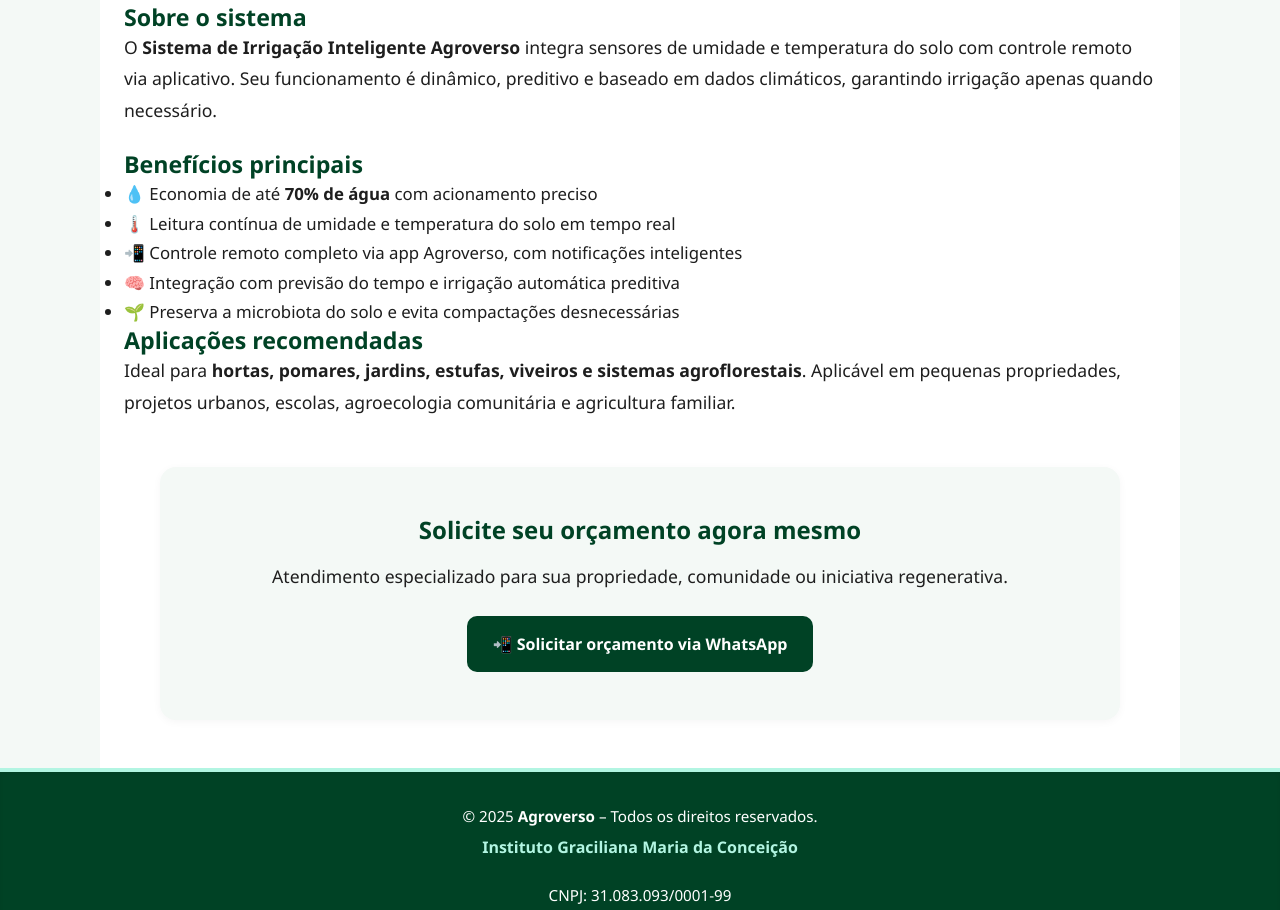
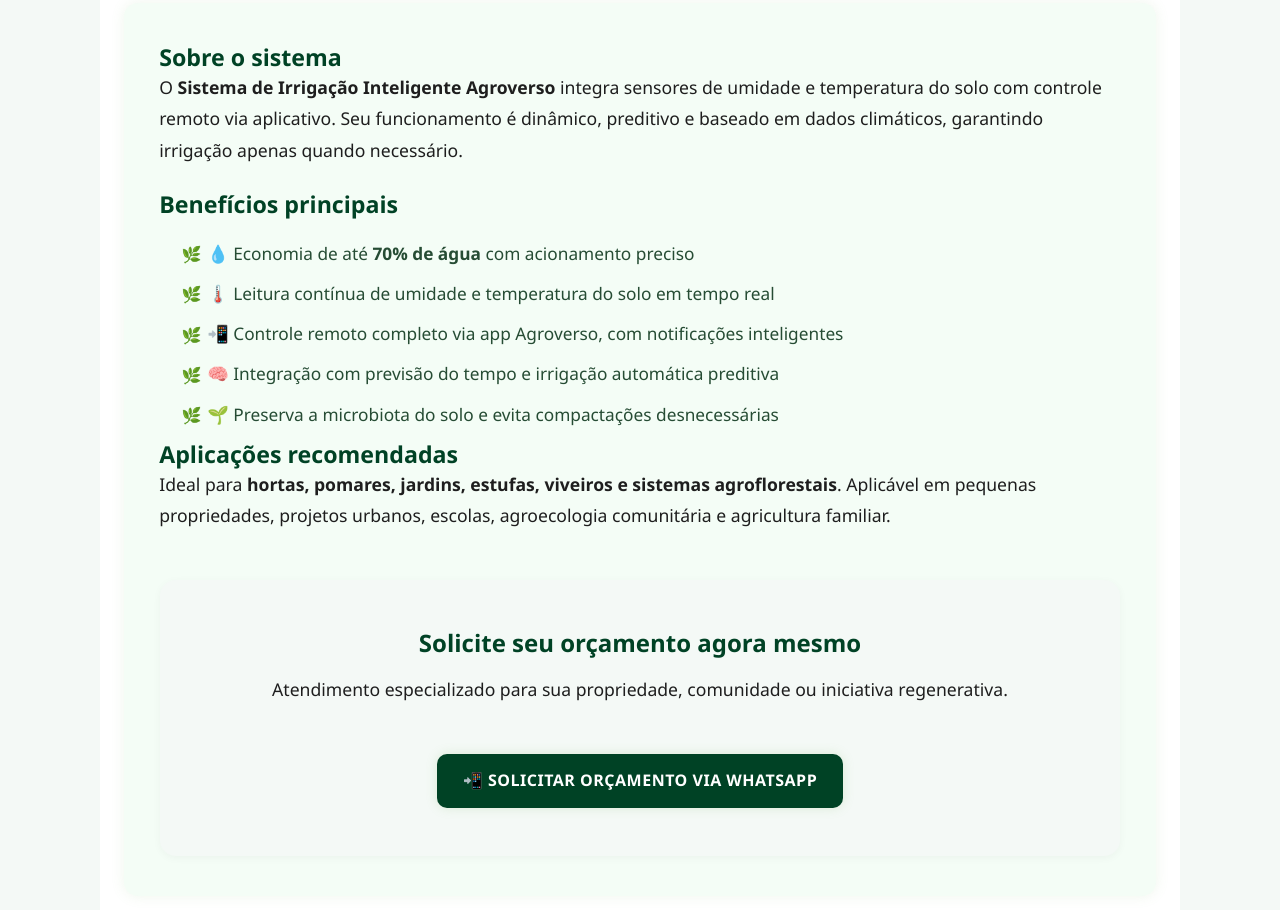
Before and after one commit to Graciliano-Tolentino/agroverso-frontend, a plain HTML site: page produtos/irrigacao.html in a window 1280 px wide. Shown: the part 1131-2041 px from the top of the page. Drawn offline with Linux system fonts and the light colour scheme; files that its build step writes are made by us from their sources; files whose address does not match are found by name.

Commit message:
✨ Estilo exclusivo por produto implementado: energia, hidroponia e irrigação refinados com sabedoria, força e beleza

```diff
--- /dev/null
+++ b/assets/css/modulos/produtos/energia.css
@@ -0,0 +1,84 @@
+/* =============================================================================================
+📄 energia.css – Estilo exclusivo para a página de Energia Solar Inteligente • Agroverso
+☀️ Inspirado em luz, precisão e tecnologia limpa
+============================================================================================= */
+
+:root {
+  --cor-produto: #ffd700; /* Dourado solar */
+  --cor-hover: #e6c200;
+  --cor-fundo-energia: #fefcea;
+  --cor-texto-energia: #1C3D27;
+}
+
+/* 🌟 Título principal da seção */
+.titulo-produto {
+  font-size: 2.2rem;
+  font-weight: 700;
+  color: var(--cor-produto);
+  text-align: center;
+  margin-bottom: 1rem;
+  text-shadow: 0 0 2px rgba(255, 215, 0, 0.4);
+}
+
+/* 📦 Seção descritiva */
+.descricao-produto {
+  background-color: var(--cor-fundo-energia);
+  padding: 2.5rem;
+  border-radius: 12px;
+  color: var(--cor-texto-energia);
+  font-size: 1.05rem;
+  line-height: 1.65;
+  box-shadow: 0 0 12px rgba(255, 215, 0, 0.08);
+}
+
+/* ✅ Lista técnica */
+.lista-tecnica {
+  margin-top: 1.5rem;
+  list-style: none;
+  padding-left: 0;
+}
+
+.lista-tecnica li {
+  margin-bottom: 0.6rem;
+  padding-left: 1.8rem;
+  position: relative;
+  font-weight: 500;
+  color: #222;
+}
+
+.lista-tecnica li::before {
+  content: "☀️";
+  position: absolute;
+  left: 0;
+}
+
+/* 📲 Botão de Ação (WhatsApp) */
+.botao-acao {
+  display: inline-block;
+  background-color: var(--cor-produto);
+  color: var(--cor-texto-energia);
+  font-weight: 700;
+  text-transform: uppercase;
+  letter-spacing: 0.5px;
+  padding: 1rem 2rem;
+  border-radius: 8px;
+  text-decoration: none;
+  transition: background-color 0.3s ease, transform 0.2s ease;
+  box-shadow: 0 2px 10px rgba(0, 0, 0, 0.1);
+}
+
+.botao-acao:hover {
+  background-color: var(--cor-hover);
+  transform: scale(1.03);
+}
+
+/* 🖼️ Imagens do carrossel */
+.carrossel img {
+  border-radius: 8px;
+  box-shadow: 0 0 12px rgba(0, 0, 0, 0.08);
+  transition: transform 0.3s ease;
+}
+
+.carrossel img:hover {
+  transform: scale(1.02);
+}
--- /dev/null
+++ b/assets/css/modulos/produtos/hidroponia.css
@@ -0,0 +1,87 @@
+/* =============================================================================================
+📄 hidroponia.css – Estilo exclusivo da página de Hidroponia Inteligente • Agroverso
+💧 Foco em precisão aquática, controle nutritivo e leveza técnica
+============================================================================================= */
+
+:root {
+  --cor-produto: #00aaff;       /* Azul hidroponia principal */
+  --cor-hover: #008ecc;         /* Tom profundo de azul em foco */
+  --cor-fundo-hidro: #f0fbff;   /* Fundo claro aquático */
+  --cor-texto-hidro: #003344;   /* Texto escuro levemente esverdeado */
+}
+
+/* 🧪 Título da Seção */
+.titulo-produto {
+  font-size: 2.2rem;
+  font-weight: 700;
+  color: var(--cor-produto);
+  text-align: center;
+  margin-bottom: 1.2rem;
+  text-shadow: 0 1px 3px rgba(0, 170, 255, 0.3);
+}
+
+/* 💡 Seção Descritiva */
+.descricao-produto {
+  background-color: var(--cor-fundo-hidro);
+  padding: 2.5rem;
+  border-radius: 14px;
+  color: var(--cor-texto-hidro);
+  font-size: 1.08rem;
+  line-height: 1.65;
+  box-shadow: 0 0 14px rgba(0, 170, 255, 0.1);
+  margin-top: 1rem;
+}
+
+/* ⚗️ Lista Técnica */
+.descricao-produto ul {
+  padding-left: 1.4rem;
+  list-style: none;
+  margin-top: 1rem;
+}
+
+.descricao-produto li {
+  margin-bottom: 0.6rem;
+  position: relative;
+  font-weight: 500;
+  color: #005577;
+  padding-left: 1.6rem;
+}
+
+.descricao-produto li::before {
+  content: "💧";
+  position: absolute;
+  left: 0;
+  font-size: 1rem;
+  top: 0.1rem;
+}
+
+/* 📲 Botão de Conversão (WhatsApp) */
+.botao-acao {
+  background-color: var(--cor-produto);
+  color: #ffffff;
+  font-weight: 700;
+  text-transform: uppercase;
+  padding: 1rem 2.4rem;
+  border-radius: 10px;
+  text-decoration: none;
+  display: inline-block;
+  margin-top: 1.5rem;
+  box-shadow: 0 0 12px rgba(0, 170, 255, 0.25);
+  transition: background-color 0.3s ease, transform 0.2s ease;
+}
+
+.botao-acao:hover {
+  background-color: var(--cor-hover);
+  transform: scale(1.05);
+}
+
+/* 🖼️ Carrossel com estética leve */
+.carrossel img {
+  border-radius: 12px;
+  box-shadow: 0 0 14px rgba(0, 140, 255, 0.08);
+  transition: transform 0.25s ease;
+}
+
+.carrossel img:hover {
+  transform: scale(1.03);
+}
--- /dev/null
+++ b/assets/css/modulos/produtos/irrigacao.css
@@ -0,0 +1,91 @@
+/* =============================================================================================
+📄 irrigacao.css – Estilo exclusivo da página de Irrigação Inteligente • Agroverso
+🌿 Inspirado na terra úmida, microclimas e controle inteligente da água
+============================================================================================= */
+
+:root {
+  --cor-produto: #7bb661;        /* Verde regenerativo */
+  --cor-hover: #5fa446;          /* Verde mais escuro em foco */
+  --cor-fundo-irrigacao: #f4fdf6;
+  --cor-texto-irrigacao: #1c2d21;
+  --sombra-suave: 0 0 14px rgba(123, 182, 97, 0.12);
+}
+
+/* 🧠 Título Principal */
+.titulo-produto {
+  font-size: 2.25rem;
+  font-weight: 700;
+  color: var(--cor-produto);
+  text-align: center;
+  margin-bottom: 1.25rem;
+  text-shadow: 0 1px 2px rgba(123, 182, 97, 0.25);
+  letter-spacing: 0.5px;
+}
+
+/* 💧 Seção descritiva */
+.descricao-produto {
+  background-color: var(--cor-fundo-irrigacao);
+  padding: 2.5rem 2.2rem;
+  border-radius: 14px;
+  font-size: 1.08rem;
+  color: var(--cor-texto-irrigacao);
+  line-height: 1.68;
+  box-shadow: var(--sombra-suave);
+  margin-top: 1.5rem;
+}
+
+/* 🌾 Lista técnica */
+.descricao-produto ul {
+  list-style: none;
+  padding-left: 1.4rem;
+  margin-top: 1.2rem;
+}
+
+.descricao-produto li {
+  padding-left: 1.6rem;
+  position: relative;
+  font-weight: 500;
+  color: #264c34;
+  margin-bottom: 0.7rem;
+}
+
+.descricao-produto li::before {
+  content: "🌿";
+  position: absolute;
+  left: 0;
+  font-size: 1rem;
+  top: 0.15rem;
+}
+
+/* 📲 Botão de Conversão */
+.botao-acao {
+  background-color: var(--cor-produto);
+  color: #ffffff;
+  font-weight: 700;
+  text-transform: uppercase;
+  padding: 1rem 2.4rem;
+  border-radius: 10px;
+  text-decoration: none;
+  display: inline-block;
+  margin-top: 1.5rem;
+  box-shadow: 0 0 12px rgba(123, 182, 97, 0.2);
+  transition: background-color 0.3s ease, transform 0.2s ease;
+  letter-spacing: 0.5px;
+}
+
+.botao-acao:hover {
+  background-color: var(--cor-hover);
+  transform: scale(1.04);
+}
+
+/* 🖼️ Carrossel Regenerativo */
+.carrossel img {
+  border-radius: 12px;
+  box-shadow: 0 0 14px rgba(0, 0, 0, 0.04);
+  transition: transform 0.25s ease, box-shadow 0.25s ease;
+}
+
+.carrossel img:hover {
+  transform: scale(1.025);
+  box-shadow: 0 0 18px rgba(91, 138, 91, 0.2);
+}
--- a/produtos/irrigacao.html
+++ b/produtos/irrigacao.html
@@ -27,6 +27,7 @@
   <meta name="color-scheme" content="light dark" />
 
   <!-- 🎨 Estilos Modulares do Agroverso -->
+  <link rel="stylesheet" href="/assets/css/modulos/produtos/irrigacao.css" />
   <link rel="stylesheet" href="assets/css/base.css" />
   <link rel="stylesheet" href="assets/css/layout.css" />
   <link rel="stylesheet" href="assets/css/produtos.css" />
```
Also changed, not shown: produtos/energia.html (+1 -0 lines), produtos/hidroponia.html (+1 -0 lines).
